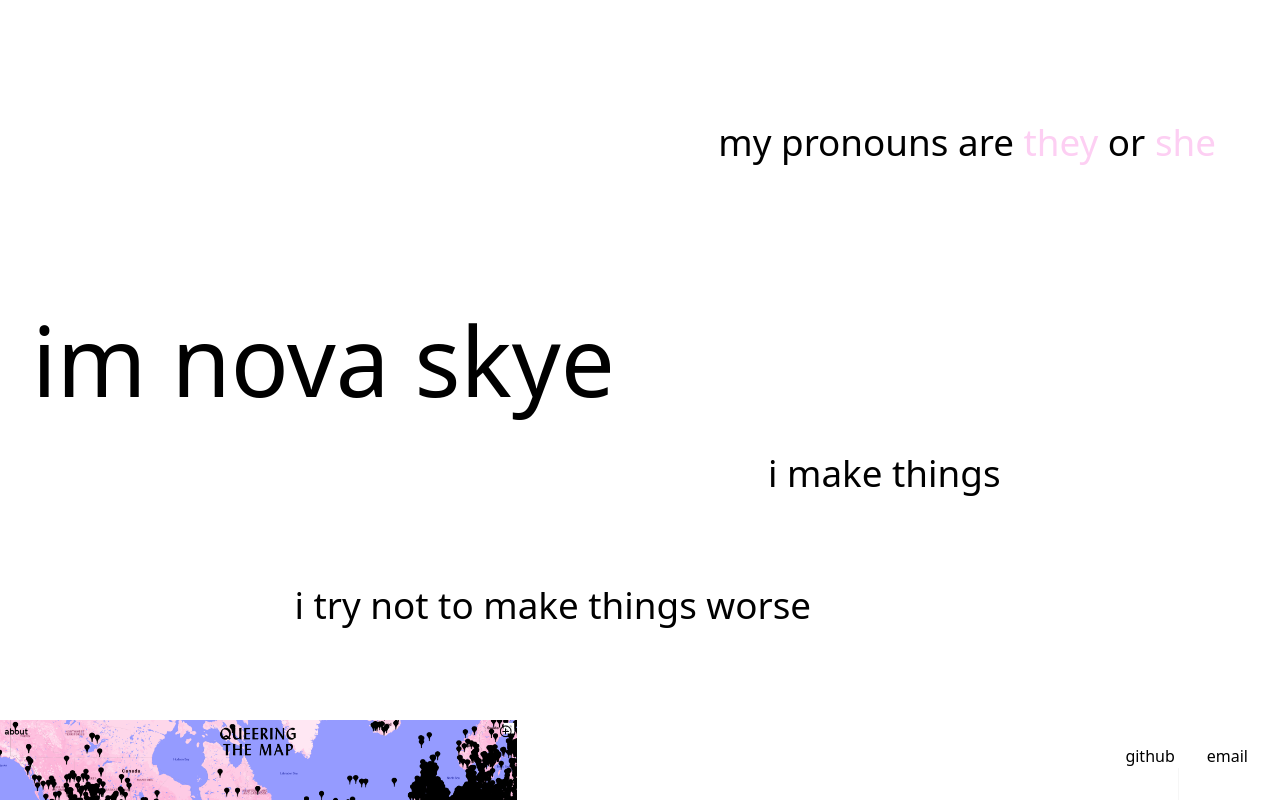
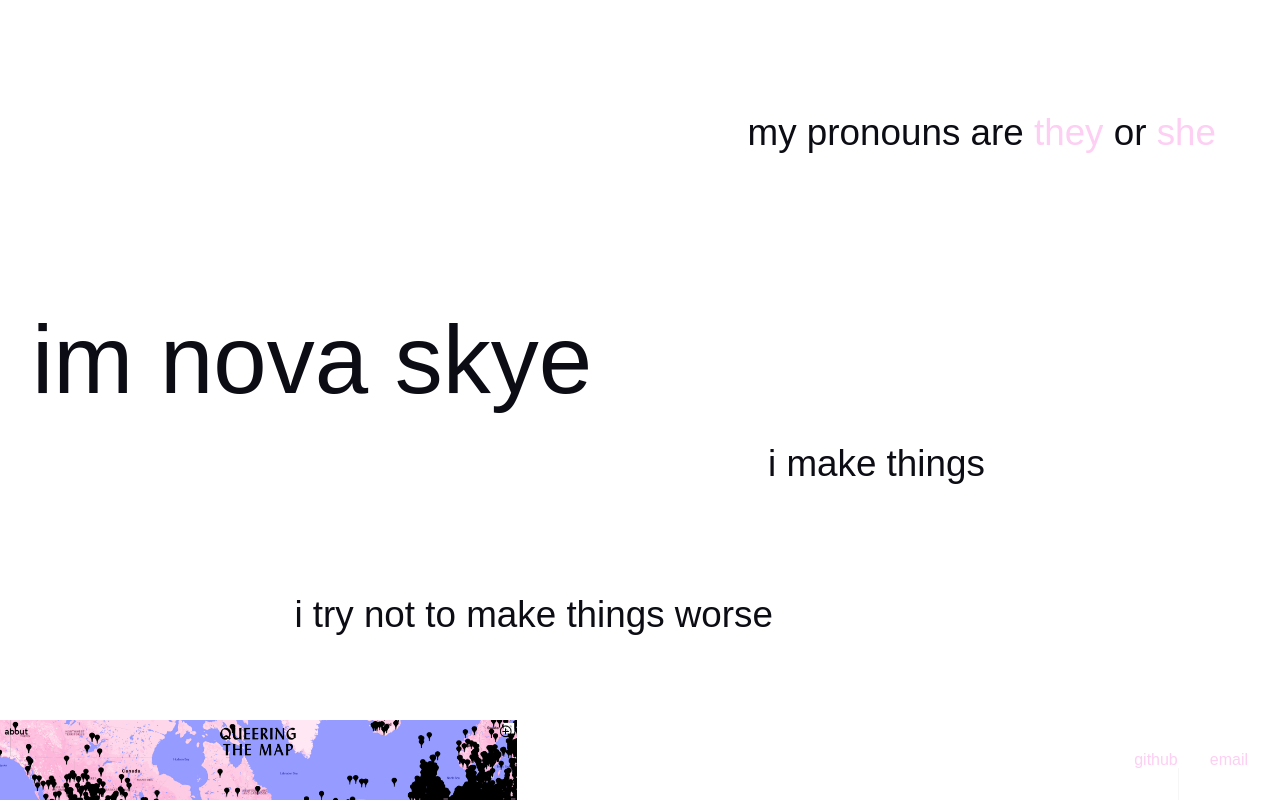
Before and after one commit to sissyliberation/next-portfolio, a Next.js app: page / in a window 1280 px wide. Shown: the top 800 px of the page. Built offline with nearby package versions, Linux system fonts and the light colour scheme; a web font is replaced by a local one.

Commit message:
get postPage component set up

```diff
--- a/components/portfolioItem/index.js
+++ b/components/portfolioItem/index.js
@@ -1,6 +1,3 @@
-import Avatar from '../avatar'
-import DateFormater from '../date-formater'
-import CoverImage from '../cover-image'
 import Link from 'next/link'
 import styles from './portfolioItem.module.scss'
 import aosVariables from '../aosVariables';
--- /dev/null
+++ b/components/postPage/index.js
@@ -0,0 +1,22 @@
+import Head from 'next/head'
+import markdownStyles from '../../components/markdown-styles.module.css'
+
+export default function PostPage({post}) {
+  console.log('- - - -');
+  console.log(post);
+  return (
+    <article>
+      <Head>
+        <title> {post.title} | nova skye </title>
+        <meta property="og:image" content={post.ogImage.url} />
+      </Head>
+
+      <h1>{post.title}</h1>
+
+      <img src={post.coverImage} alt={`Cover Image for ${post.title}`} />
+
+      <div className={markdownStyles['markdown']}
+        dangerouslySetInnerHTML={{ __html: post.content }} />
+    </article>
+  )
+}
--- /dev/null
+++ b/components/postPage/postPage.module.scss
@@ -0,0 +1,15 @@
+.postPage {
+
+}
+
+.title {
+
+}
+
+.coverImage {
+
+}
+
+.text {
+
+}
--- a/pages/_app.js
+++ b/pages/_app.js
@@ -1,5 +1,6 @@
 import '../styles/index.css'
-import 'aos/dist/aos.css';
+import '../styles/global.scss'
+import 'aos/dist/aos.css'
 
 export default function MyApp({ Component, pageProps }) {
   return <Component {...pageProps} />
--- a/pages/posts/[slug].js
+++ b/pages/posts/[slug].js
@@ -1,7 +1,6 @@
 import { useRouter } from 'next/router'
 import ErrorPage from 'next/error'
 import Container from '../../components/container'
-import PostBody from '../../components/post-body'
 import Header from '../../components/header'
 import Layout from '../../components/layout'
 import { getPostBySlug, getAllPosts } from '../../lib/api'
@@ -9,7 +8,8 @@
 import Head from 'next/head'
 import { CMS_NAME } from '../../lib/constants'
 import markdownToHtml from '../../lib/markdownToHtml'
-import markdownStyles from '../../components/markdown-styles.module.css'
+
+import PostPage from '../../components/postPage'
 
 export default function Post({ post, morePosts, preview }) {
   console.log(post);
@@ -25,24 +25,7 @@
         {router.isFallback ? (
           <PostTitle>Loading…</PostTitle>
         ) : (
-          <>
-            <article className="mb-32">
-              <Head>
-                <title>
-                  {post.title} | Next.js Blog Example with {CMS_NAME}
-                </title>
-                <meta property="og:image" content={post.ogImage.url} />
-              </Head>
-
-              <h1>{post.title}</h1>
-
-              <img src={post.coverImage} alt={`Cover Image for ${post.title}`} />
-
-              <div className={markdownStyles['markdown']}
-                dangerouslySetInnerHTML={{ __html: post.content }} />
-
-            </article>
-          </>
+          <PostPage post={post} />
         )}
       </Container>
     </Layout>
@@ -58,7 +41,6 @@
     'content',
     'ogImage',
     'coverImage',
-    'tags',
   ])
   const content = await markdownToHtml(post.content || '')
 
@@ -74,8 +56,6 @@
 
 export async function getStaticPaths() {
   const posts = getAllPosts(['slug'])
-  console.log('--');
-  console.log(posts);
 
   return {
     paths: posts.map((posts) => {
--- a/styles/global.scss
+++ b/styles/global.scss
@@ -19,3 +19,7 @@
 h1, h2, h3, h4, h5, h6 {
   @include spaceless;
 }
+
+a[href] {
+  color: $c-main;
+}
```
